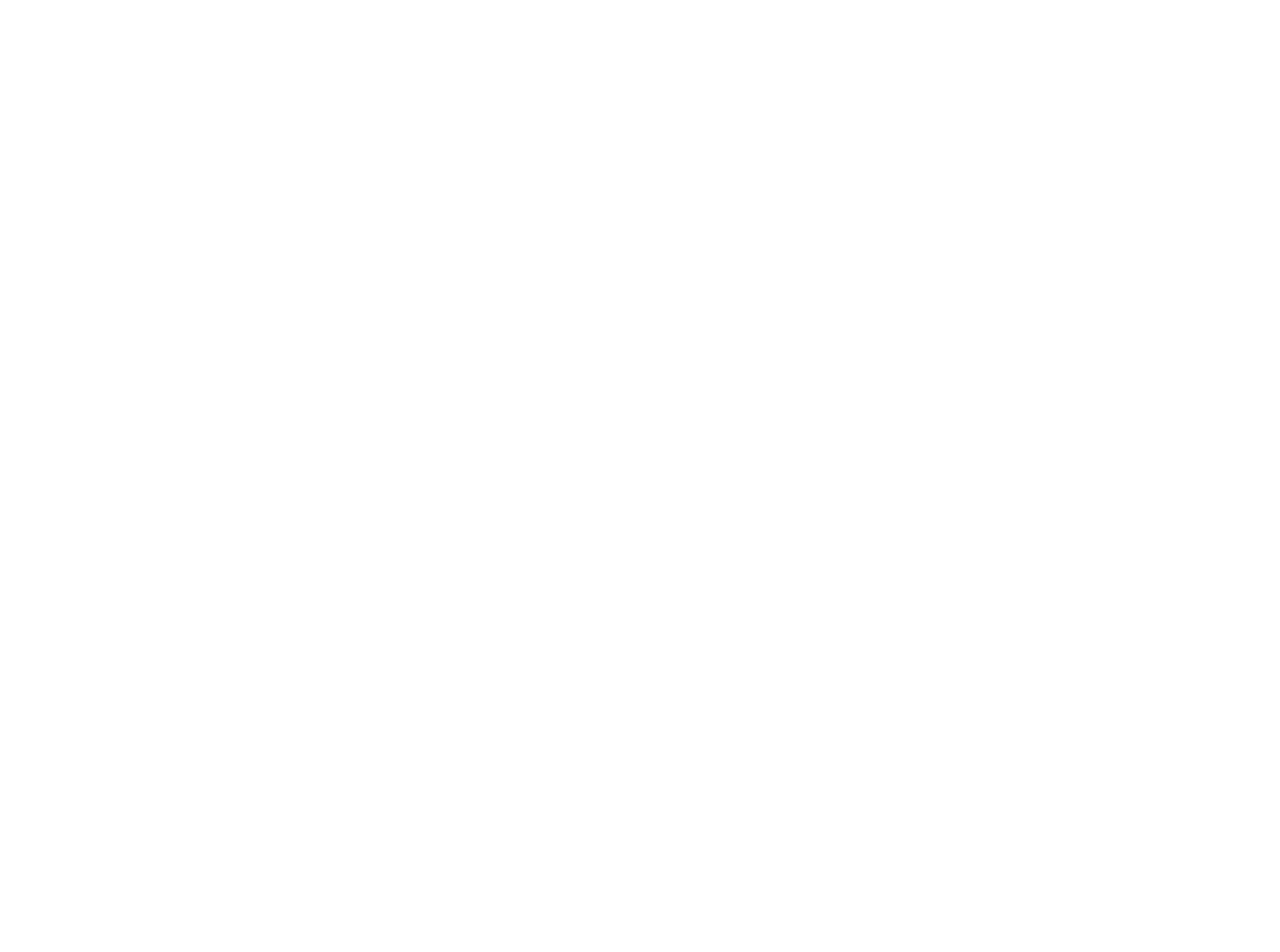
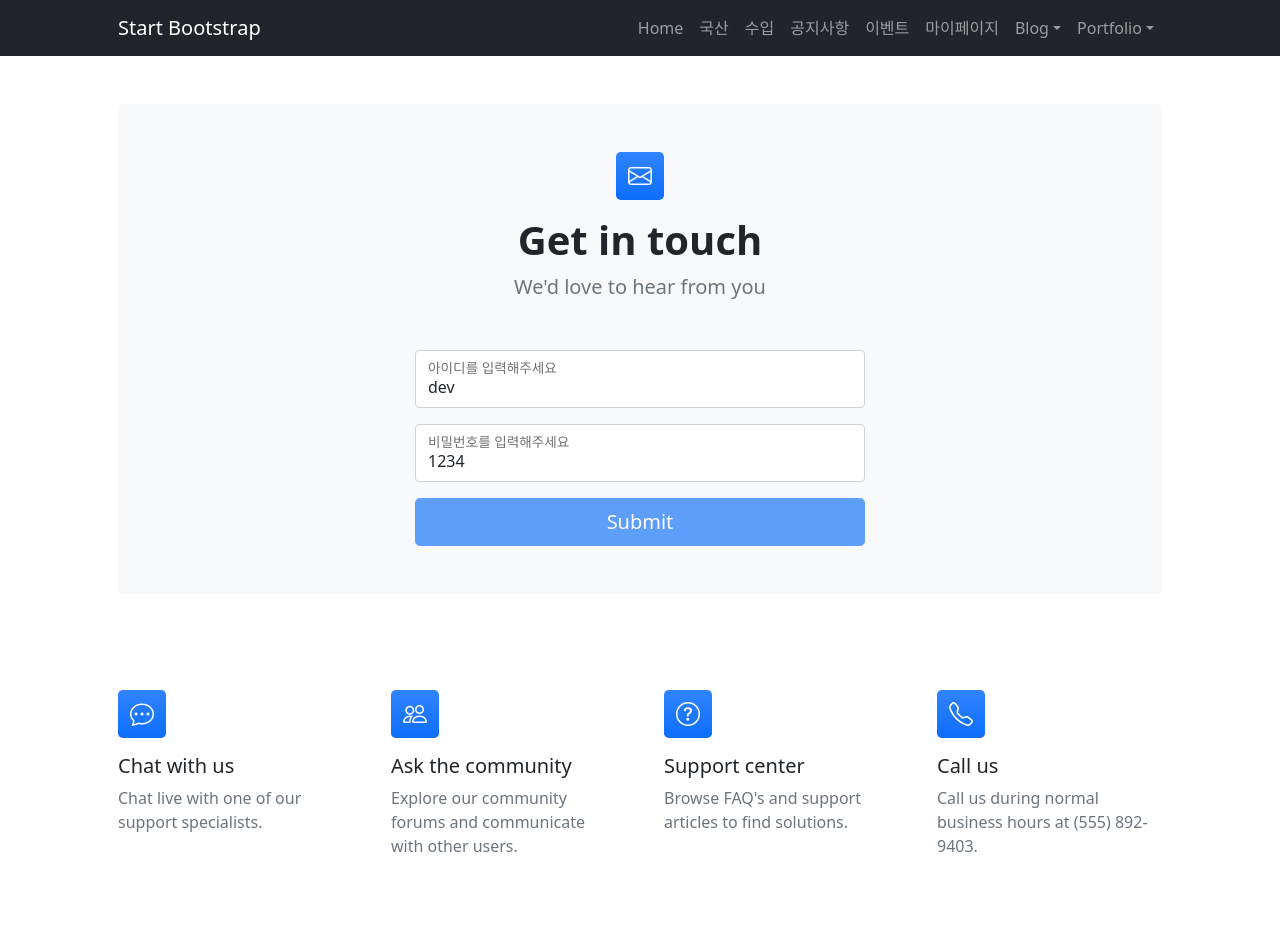
Before and after one commit to Longushelen/Gene_Car_front, a Vue app: page /#/login in a window 1280 px wide. Before the commit this address had no page. Shown: the top 952 px of the page. Before the commit the page ends 800 px from the top, so only its background shows below. Built offline with nearby package versions, Linux system fonts and the light colour scheme.

Commit message:
로그인 화면

```diff
--- a/src/router/index.js
+++ b/src/router/index.js
@@ -24,8 +24,16 @@
             "../views/main/MainView"
           ),
       },
+      {
+        path: "login",
+        component: () =>
+          import(
+            "../views/member/contact"
+          ),
+      },
     ],
   },
+
   // {
   //   path: '/about',
   //   name: 'about',
@@ -41,4 +49,5 @@
   routes
 })
 
+window.router = router;
 export default router
--- a/src/store/index.js
+++ b/src/store/index.js
@@ -1,14 +1,15 @@
-import { createStore } from 'vuex'
+// import Vue from "vue";
+import Vuex from "vuex";
+import login from "@/store/login/login.js";
 
-export default createStore({
-  state: {
+// Vue.use(Vuex);
+
+export default new Vuex.Store({
+  state: {},
+  getter: {},
+  mutations: {},
+  actions: {},
+  modules: {
+    login,
   },
-  getters: {
-  },
-  mutations: {
-  },
-  actions: {
-  },
-  modules: {
-  }
-})
+});
--- /dev/null
+++ b/src/store/login/login.js
@@ -0,0 +1,40 @@
+export default {
+    namespaced: true,
+
+    state: {
+      loginInfo: undefined,
+    },
+
+    getters: {
+      getLoginInfo: (state) => {
+        return state.loginInfo;
+      },
+    },
+
+    mutations: {
+      setLoginInfo(state, info) {
+        state.loginInfo = info;
+      },
+
+    },
+
+    actions: {
+      /** 로그인한 현재 회원 정보 받아오기 */
+      async Login({ commit, state }) {
+        // store 로그인 정보 유지
+        if (!state.loginInfo) {
+          commit("setInfo", null);
+        }
+
+        return window.axios({
+            method: "POST",
+            url: "/login",
+          })
+          .then(({ data }) => {
+            commit("setLoginInfo", data);
+            return data;
+          })
+          .catch(console.log("로그인 에러남"));
+      },
+    },
+  };
--- /dev/null
+++ b/src/views/member/contact.vue
@@ -0,0 +1,106 @@
+<!-- eslint-disable vue/multi-word-component-names -->
+<template>
+    <section class="py-5">
+        <div class="container px-5">
+            <!-- Contact form-->
+            <div class="bg-light rounded-3 py-5 px-4 px-md-5 mb-5">
+                <div class="text-center mb-5">
+                    <div class="feature bg-primary bg-gradient text-white rounded-3 mb-3"><i class="bi bi-envelope"></i></div>
+                    <h1 class="fw-bolder">Get in touch</h1>
+                    <p class="lead fw-normal text-muted mb-0">We'd love to hear from you</p>
+                </div>
+                <div class="row gx-5 justify-content-center">
+                    <div class="col-lg-8 col-xl-6">
+                        <!-- * * * * * * * * * * * * * * *-->
+                        <!-- * * SB Forms Contact Form * *-->
+                        <!-- * * * * * * * * * * * * * * *-->
+                        <!-- This form is pre-integrated with SB Forms.-->
+                        <!-- To make this form functional, sign up at-->
+                        <!-- https://startbootstrap.com/solution/contact-forms-->
+                        <!-- to get an API token!-->
+                        <form id="contactForm" data-sb-form-api-token="API_TOKEN">
+                            <!-- Name input-->
+                            <div class="form-floating mb-3">
+                                <input class="form-control" id="name" type="text" placeholder="Enter your name..." data-sb-validations="required" v-model="mbrId"/>
+                                <label for="name">아이디를 입력해주세요</label>
+                                <div class="invalid-feedback" data-sb-feedback="name:required">A ID is required.</div>
+                            </div>
+                            <div class="form-floating mb-3">
+                                <input class="form-control" id="name" type="text" placeholder="Enter your name..." data-sb-validations="required" v-model="mbrPw"/>
+                                <label for="name">비밀번호를 입력해주세요</label>
+                                <div class="invalid-feedback" data-sb-feedback="name:required">A Password is required.</div>
+                            </div>
+                            <!-- Submit success message-->
+                            <!---->
+                            <!-- This is what your users will see when the form-->
+                            <!-- has successfully submitted-->
+                            <div class="d-none" id="submitSuccessMessage">
+                                <div class="text-center mb-3">
+                                    <div class="fw-bolder">Form submission successful!</div>
+                                    To activate this form, sign up at
+                                    <br />
+                                    <a href="https://startbootstrap.com/solution/contact-forms">https://startbootstrap.com/solution/contact-forms</a>
+                                </div>
+                            </div>
+                            <!-- Submit error message-->
+                            <!---->
+                            <!-- This is what your users will see when there is-->
+                            <!-- an error submitting the form-->
+                            <!-- <div class="d-none" id="submitErrorMessage"><div class="text-center text-danger mb-3">Error sending message!</div></div> -->
+                            <!-- Submit Button-->
+                            <div class="d-grid" @click="goLogin"><button class="btn btn-primary btn-lg disabled" id="submitButton" type="submit" >Submit</button></div>
+                        </form>
+                    </div>
+                </div>
+            </div>
+            <!-- Contact cards-->
+            <div class="row gx-5 row-cols-2 row-cols-lg-4 py-5">
+                <div class="col">
+                    <div class="feature bg-primary bg-gradient text-white rounded-3 mb-3"><i class="bi bi-chat-dots"></i></div>
+                    <div class="h5 mb-2">Chat with us</div>
+                    <p class="text-muted mb-0">Chat live with one of our support specialists.</p>
+                </div>
+                <div class="col">
+                    <div class="feature bg-primary bg-gradient text-white rounded-3 mb-3"><i class="bi bi-people"></i></div>
+                    <div class="h5">Ask the community</div>
+                    <p class="text-muted mb-0">Explore our community forums and communicate with other users.</p>
+                </div>
+                <div class="col">
+                    <div class="feature bg-primary bg-gradient text-white rounded-3 mb-3"><i class="bi bi-question-circle"></i></div>
+                    <div class="h5">Support center</div>
+                    <p class="text-muted mb-0">Browse FAQ's and support articles to find solutions.</p>
+                </div>
+                <div class="col">
+                    <div class="feature bg-primary bg-gradient text-white rounded-3 mb-3"><i class="bi bi-telephone"></i></div>
+                    <div class="h5">Call us</div>
+                    <p class="text-muted mb-0">Call us during normal business hours at (555) 892-9403.</p>
+                </div>
+            </div>
+        </div>
+    </section>
+</template>
+<script>
+// import { mapGetters, mapActions } from "vuex";
+import { createNamespacedHelpers } from "vuex";
+const { mapGetters, mapActions } = createNamespacedHelpers("login");
+
+export default {
+    data() {
+        return {
+            mbrId: "dev",
+            mbrPw: "1234",
+        }
+    },
+    components: { },
+    computed: {
+        ...mapGetters(["getLoginInfo"]),
+    },
+    methods: {
+        ...mapActions(["Login"]),
+        goLogin(){
+            this.Login(this.mbrId, this.mbrPw);
+        }
+    },
+};
+
+</script>
```
